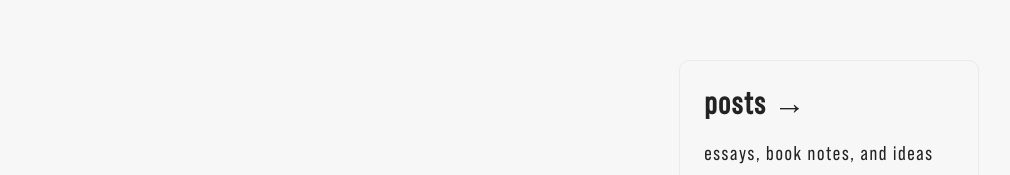
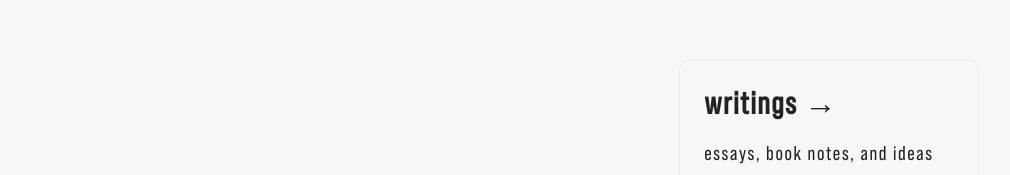
Before and after one commit to jingxiangmo/website, a Next.js app: page / in a window 1280 px wide. Shown: the part 107-282 px from the top of the page, without its empty margins (84-1094 px from the left). Built offline with nearby package versions, Linux system fonts and the light colour scheme.

Commit message:
changed writings to posts

```diff
--- a/pages/_app.js
+++ b/pages/_app.js
@@ -1,7 +1,7 @@
-import '../styles/globals.scss'
+import "../styles/globals.scss";
 
 function MyApp({ Component, pageProps }) {
-  return <Component {...pageProps} />
+  return <Component {...pageProps} />;
 }
 
-export default MyApp
+export default MyApp;
--- a/pages/index.js
+++ b/pages/index.js
@@ -26,22 +26,22 @@ export default function Home() {
         </div>
 
         <div className={styles.grid}>
-          <Link href={"/blog"}>
-            <a href="" className={styles.card}>
-              <h2>posts &rarr;</h2>
+          <Link href={"/writings"}>
+            <a className={styles.card}>
+              <h2>writings &rarr;</h2>
               <p> essays, book notes, and ideas </p>
             </a>
           </Link>
 
           <Link href={"/projects"}>
-            <a href="" className={styles.card}>
+            <a className={styles.card}>
               <h2>projects &rarr;</h2>
               <p> softwares, designs, and robots </p>
             </a>
           </Link>
 
           <Link href={"/contact"}>
-            <a href="" className={styles.card}>
+            <a className={styles.card}>
               <h2>contact &rarr;</h2>
               <p> email, resume, and github </p>
             </a>
```
Also changed, not shown: pages/writings/index.js (renamed from pages/blog/index.js, +8 -9 lines), pages/writings/post/[slug].js (renamed from pages/blog/post/[slug].js, +4 -3 lines).
